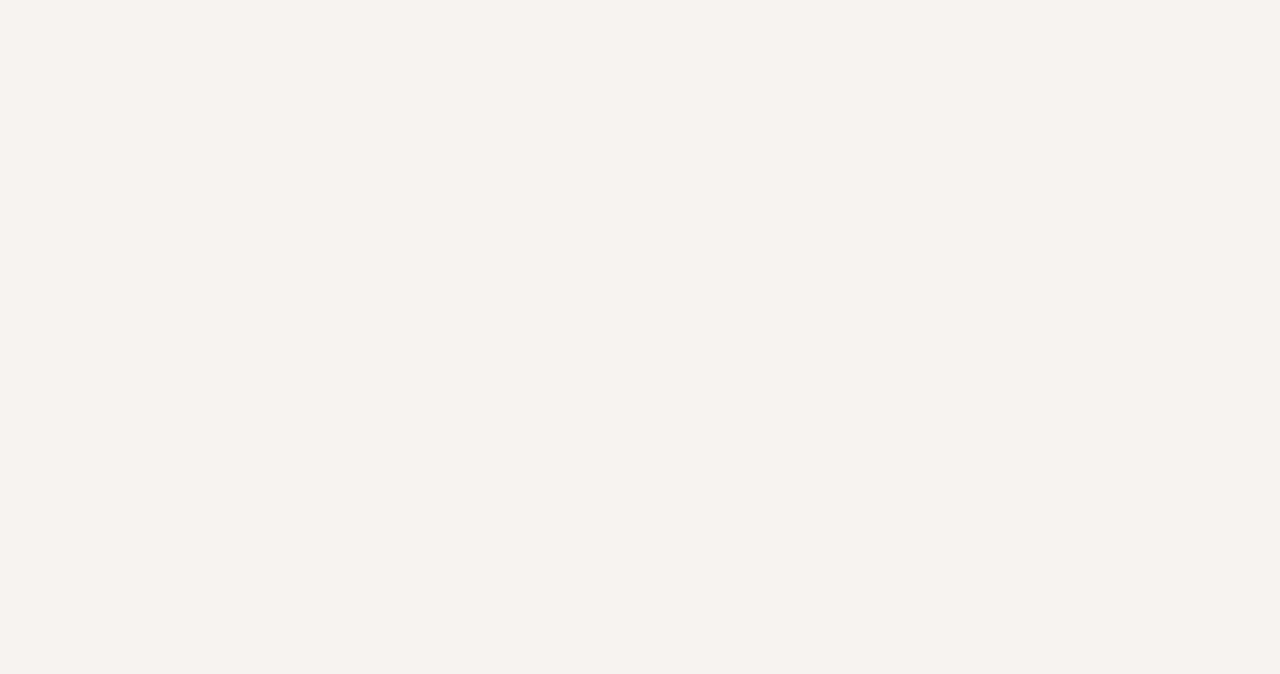
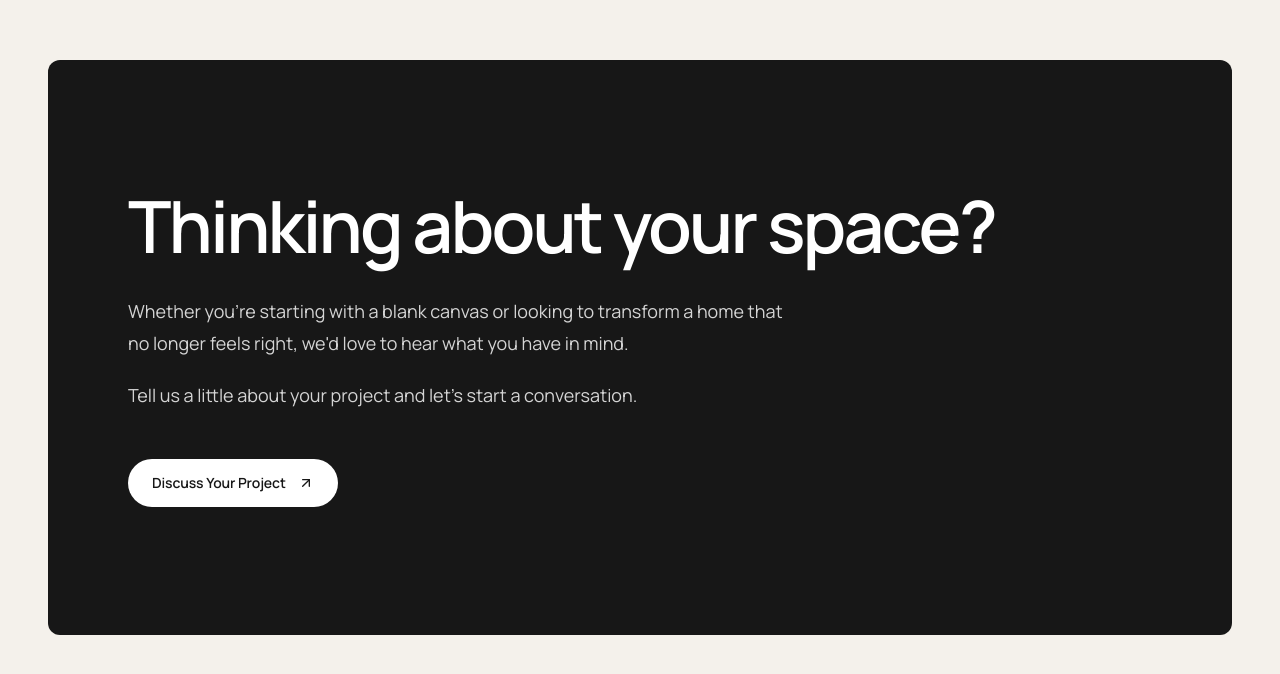
Before and after one commit to dharanshetty05/Aarva, a Next.js app: page / in a window 1280 px wide. Shown: the part 6150-6824 px from the top of the page. Before the commit the page ends 6066 px from the top, so only its background shows below. Built offline with nearby package versions, Linux system fonts and the light colour scheme.

Commit message:
feat: FinalCTA section

```diff
--- a/src/app/page.tsx
+++ b/src/app/page.tsx
@@ -1,10 +1,10 @@
 import AboutAarva from "@/components/About";
 import OurApproach from "@/components/Approach";
+import FinalCTA from "@/components/FinalCTA";
 import Hero from "@/components/Hero";
 import SelectedWork from "@/components/SelectedWork";
 import AreasWeServe from "@/components/ServiceAreas";
 import WhatWeDo from "@/components/WhatWeDo";
-import Image from "next/image";
 
 export default function Home() {
   return (
@@ -16,6 +16,7 @@ export default function Home() {
         <OurApproach />
         <AboutAarva />
         <AreasWeServe />
+        <FinalCTA />
       </main>
     </>
   );
--- /dev/null
+++ b/src/components/FinalCTA.tsx
@@ -0,0 +1,98 @@
+"use client";
+
+import { useEffect, useRef, useState } from "react";
+import { ArrowUpRight } from "lucide-react";
+
+export default function FinalCTA() {
+  const sectionRef = useRef<HTMLElement | null>(null);
+  const [isVisible, setIsVisible] = useState(false);
+
+  useEffect(() => {
+    const section = sectionRef.current;
+
+    if (!section) return;
+
+    const observer = new IntersectionObserver(
+      ([entry]) => {
+        if (entry.isIntersecting) {
+          setIsVisible(true);
+          observer.disconnect();
+        }
+      },
+      {
+        threshold: 0.15,
+      }
+    );
+
+    observer.observe(section);
+
+    return () => observer.disconnect();
+  }, []);
+
+  return (
+    <section
+      ref={sectionRef}
+      aria-labelledby="final-cta-heading"
+      className="bg-[#f4f1eb] px-6 py-24 sm:px-8 sm:py-28 lg:px-12 lg:py-36"
+    >
+      <div className="mx-auto max-w-7xl">
+        <div className="overflow-hidden rounded-[12px] bg-neutral-900 px-6 py-20 sm:px-10 sm:py-24 lg:px-16 lg:py-32">
+          <div className="mx-auto max-w-5xl">
+            <div
+              className={`transform-gpu transition-all duration-1000 ease-[cubic-bezier(0.16,1,0.3,1)] motion-reduce:transform-none motion-reduce:transition-none ${
+                isVisible
+                  ? "translate-y-0 opacity-100"
+                  : "translate-y-4 opacity-0"
+              }`}
+            >
+              <h2
+                id="final-cta-heading"
+                className="max-w-4xl text-4xl font-semibold leading-[1.05] tracking-[-0.04em] text-white sm:text-5xl lg:text-7xl"
+              >
+                Thinking about your space?
+              </h2>
+            </div>
+
+            <div
+              className={`mt-8 max-w-2xl transform-gpu transition-all duration-1000 delay-[350ms] ease-[cubic-bezier(0.16,1,0.3,1)] motion-reduce:transform-none motion-reduce:transition-none ${
+                isVisible
+                  ? "translate-y-0 opacity-100"
+                  : "translate-y-4 opacity-0"
+              }`}
+            >
+              <p className="text-base font-normal leading-7 text-neutral-300 sm:text-lg sm:leading-8">
+                Whether you're starting with a blank canvas or looking to
+                transform a home that no longer feels right, we'd love to hear
+                what you have in mind.
+              </p>
+
+              <p className="mt-5 text-base font-normal leading-7 text-neutral-300 sm:text-lg sm:leading-8">
+                Tell us a little about your project and let's start a
+                conversation.
+              </p>
+            </div>
+
+            <div
+              className={`mt-10 transform-gpu transition-all duration-1000 delay-[700ms] ease-[cubic-bezier(0.16,1,0.3,1)] motion-reduce:transform-none motion-reduce:transition-none sm:mt-12 ${
+                isVisible
+                  ? "translate-y-0 opacity-100"
+                  : "translate-y-4 opacity-0"
+              }`}
+            >
+              <a
+                href="#contact"
+                className="group inline-flex min-h-12 items-center gap-3 rounded-full bg-white px-6 py-3.5 text-sm font-semibold tracking-[-0.01em] text-neutral-900 transition-transform duration-300 ease-out hover:-translate-y-0.5 focus-visible:outline-none focus-visible:ring-2 focus-visible:ring-white focus-visible:ring-offset-2 focus-visible:ring-offset-neutral-900 motion-reduce:transition-none motion-reduce:hover:translate-y-0"
+              >
+                <span>Discuss Your Project</span>
+                <ArrowUpRight
+                  aria-hidden="true"
+                  className="h-4 w-4 transition-transform duration-300 ease-out group-hover:translate-x-0.5 group-hover:-translate-y-0.5 motion-reduce:transition-none"
+                />
+              </a>
+            </div>
+          </div>
+        </div>
+      </div>
+    </section>
+  );
+}
```
